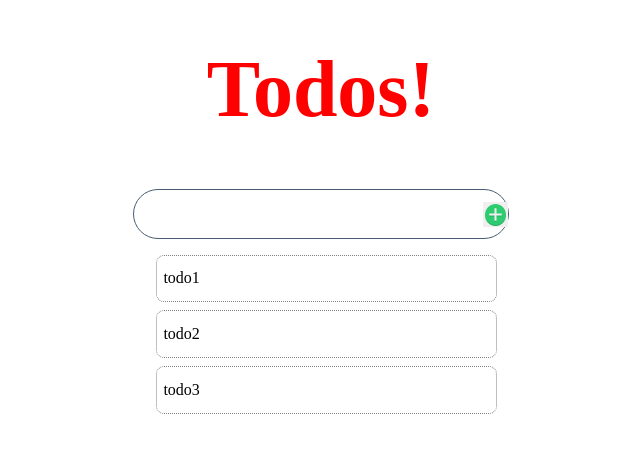
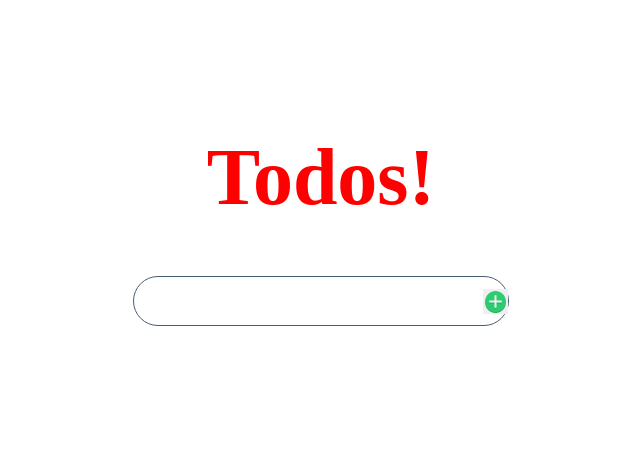
Before and after one commit to AmineHLub/todo-react-app, a React (Create React App) app: page / in a window 1280 px wide. Shown: the part 190-642 px from the top of the page, without its empty margins (319-959 px from the left). Built offline with nearby package versions, Linux system fonts and the light colour scheme.

Commit message:
Semi functional adding

```diff
--- a/src/components/todos.js
+++ b/src/components/todos.js
@@ -1,28 +1,27 @@
-import React from 'react';
+import React, { useState } from 'react';
 import '../style/main.css';
 import TodosInput from './todosComponents/TodosInput';
 import TodosList from './todosComponents/TodosList';
 
-const todoz = [
-  {
-    id: 1,
-    name: 'todo1',
-  },
-  {
-    id: 2,
-    name: 'todo2',
-  },
-  {
-    id: 3,
-    name: 'todo3',
-  },
-];
+const TodosContainer = () => {
+  const [todoz, addTodos] = useState([]);
 
-const TodosContainer = () => (
-  <div className="todos-container">
-    <TodosInput arrOfTodos={todoz} />
-    <TodosList arrOfTodos={todoz} />
-  </div>
-);
+  const addingTodos = () => {
+    const newTodo = {
+      id: 1,
+      name: 'title',
+    };
+    addTodos([newTodo, ...todoz]);
+    console.log(todoz);
+  };
+
+  return (
+
+    <div className="todos-container">
+      <TodosInput addingTodos={addingTodos} />
+      <TodosList arrOfTodos={todoz} />
+    </div>
+  );
+};
 
 export default TodosContainer;
--- a/src/components/todosComponents/TodosInput.js
+++ b/src/components/todosComponents/TodosInput.js
@@ -1,11 +1,11 @@
-import React from 'react';
 import '../../style/main.css';
 
-export default function TodosInput() {
+// eslint-disable-next-line react/prop-types
+export default function TodosInput({ addingTodos }) {
   return (
     <div className="input-wraper">
-      <input />
-      <button type="button"> </button>
+      <input className="todo-input" />
+      <button type="button" onClick={addingTodos}> </button>
     </div>
   );
 }
--- a/src/components/todosComponents/TodosList.js
+++ b/src/components/todosComponents/TodosList.js
@@ -1,8 +1,8 @@
 /* eslint-disable react/prop-types */
 import React from 'react';
 
-export default function TodosList(props) {
-  const { arrOfTodos } = props;
+export default function TodosList(todoz) {
+  const { arrOfTodos } = todoz;
   return (
     <div className="todos-list-wraper">
       <ul>
```
